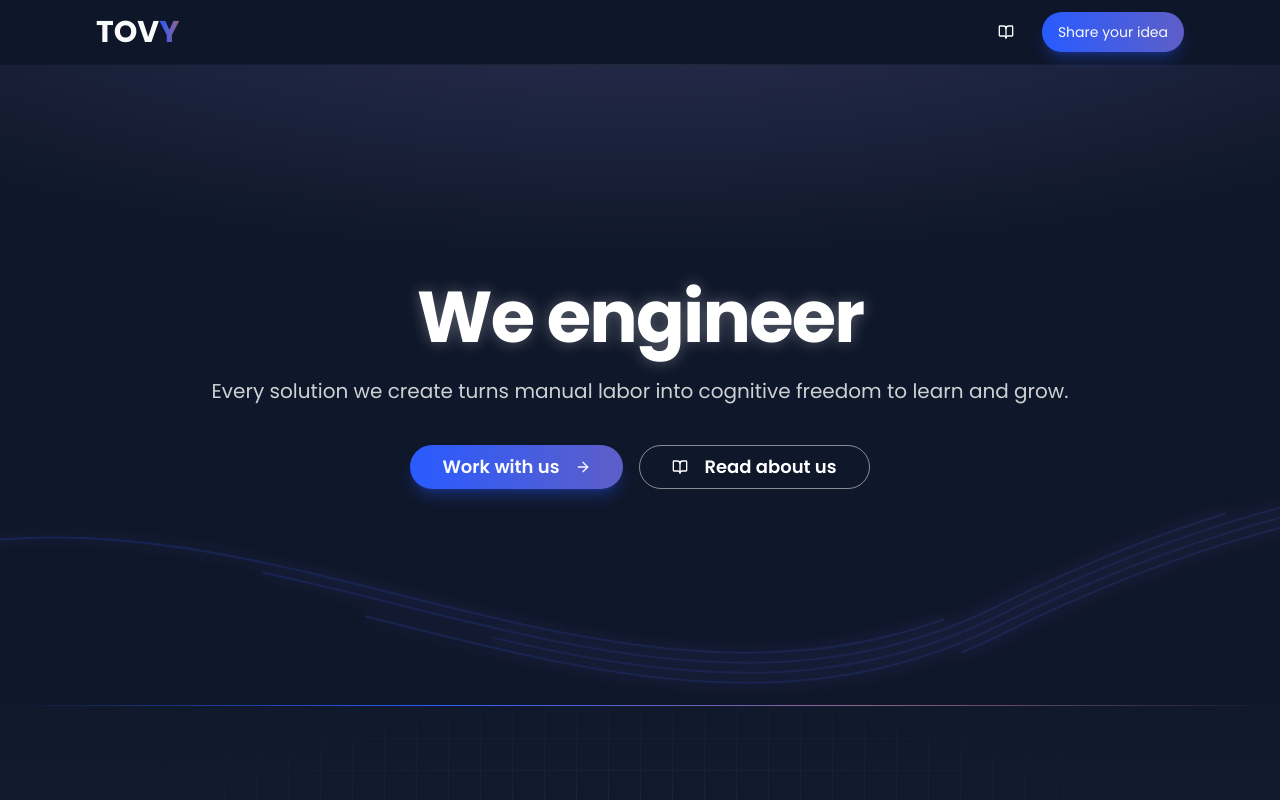
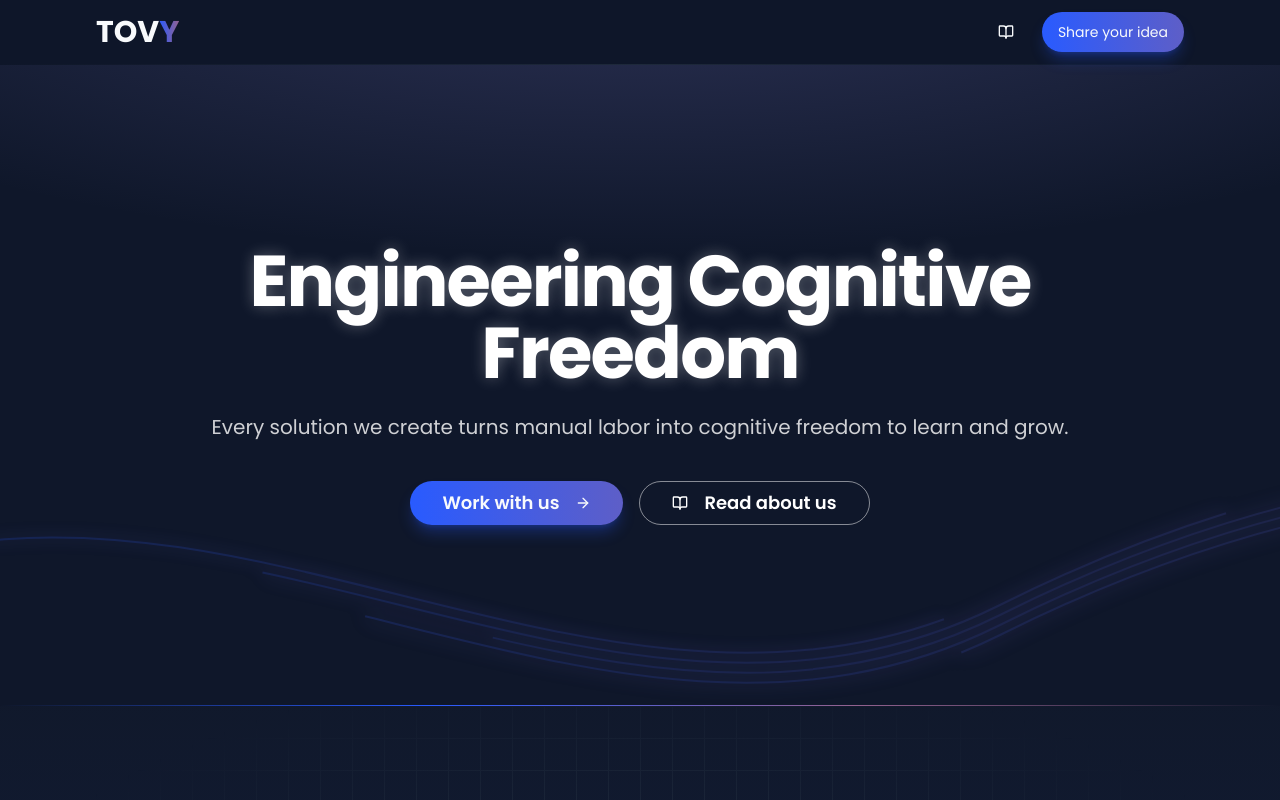
Before and after one commit to tovy-eu/tovy.eu-website, a Next.js app: page / in a window 1280 px wide. Shown: the top 800 px of the page. Built offline with nearby package versions, Linux system fonts and the light colour scheme.

Commit message:
change the hero section's title and use the mission/vision to get a good

```diff
--- a/src/app/layout.tsx
+++ b/src/app/layout.tsx
@@ -7,8 +7,8 @@ import { PageLayout } from '@/components/layout/page-layout';
 import { cn } from '@/lib/utils';
 
 export const metadata: Metadata = {
-  title: 'Tovy AI | Custom AI Systems for Business Automation',
-  description: 'We build clean, fast, and reliable AI systems that give you full control and turn manual labor into cognitive freedom.',
+  title: 'Tovy AI | Smart Data Ecosystems for Business Growth',
+  description: 'We build smart data ecosystems that take work off your hands, creating a world where technology gives people more time, focus, and freedom to grow.',
 };
 
 const poppins = Poppins({
--- a/src/components/landing/hero-section.tsx
+++ b/src/components/landing/hero-section.tsx
@@ -36,7 +36,7 @@ export function HeroSection() {
           className="text-4xl font-bold tracking-tight text-white sm:text-6xl md:text-7xl"
           style={{ textShadow: '0 0 15px rgba(255, 255, 255, 0.3)' }}
         >
-          We engineer
+          Engineering Cognitive Freedom
         </h1>
         <p className="mt-6 text-lg leading-8 text-white/80 sm:text-xl">
         Every solution we create turns manual labor into cognitive freedom to learn and grow.
```
